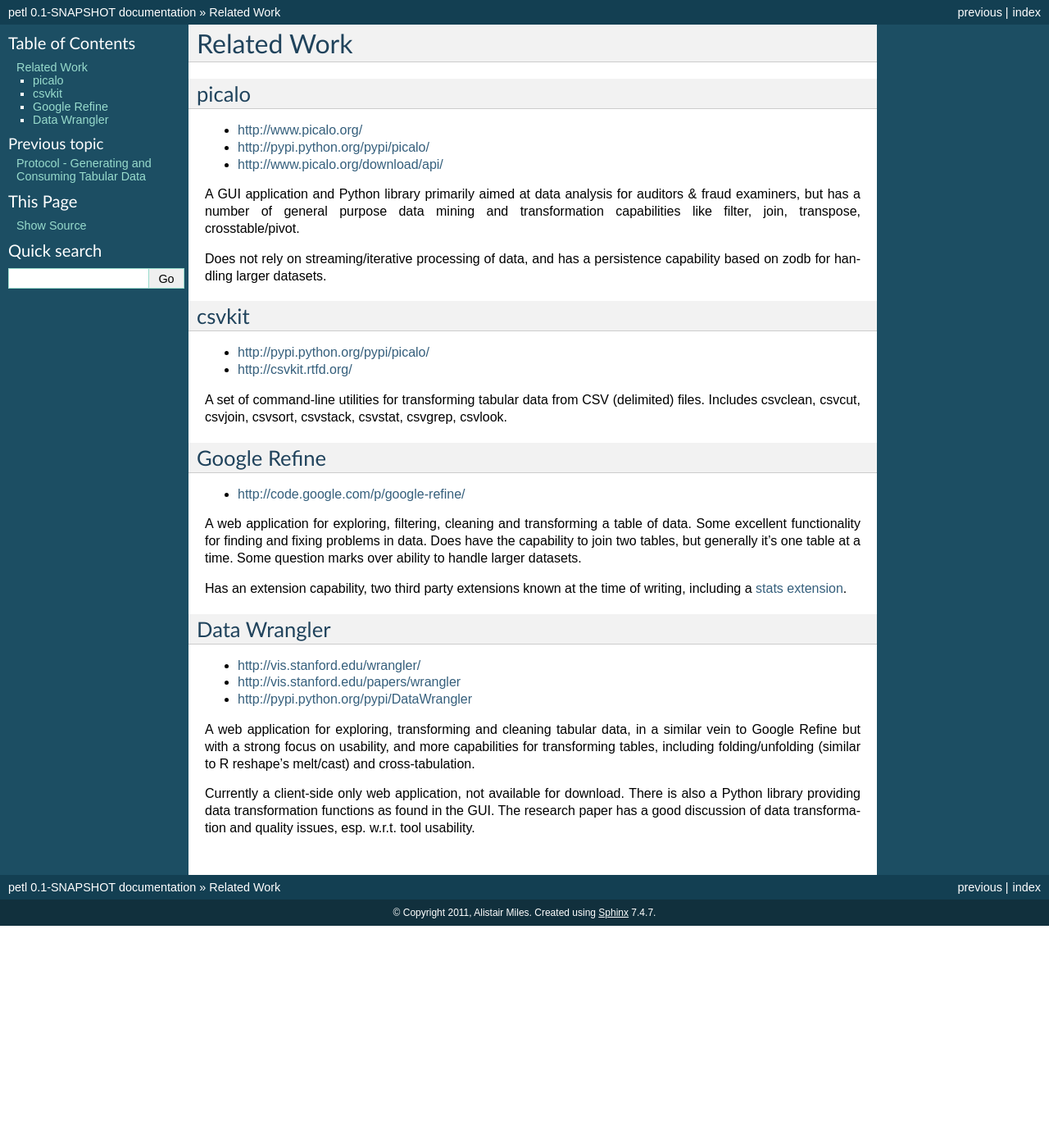
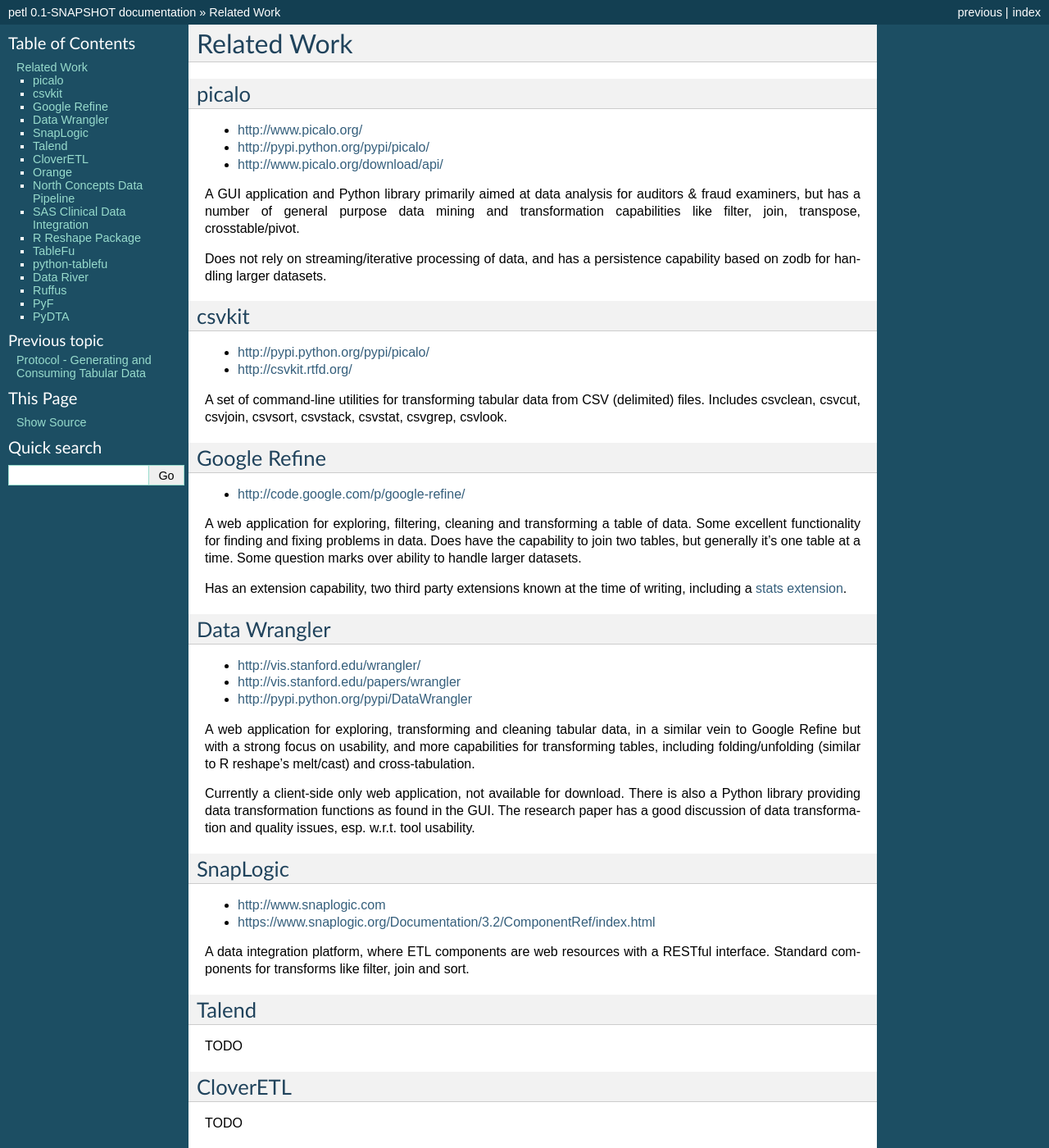
Before and after one commit to petl-developers/petl, a Sphinx documentation site: the page built from docs/related_work.txt, in a window 1280 px wide and 1400 px high. Shown: the whole window at 82% size. Built offline with Sphinx 7.4.7, drawn with Linux system fonts in a browser that asks for light colours; formulas are drawn with MathJax 3; some of the changed text lies outside the part shown.

Commit message:
some placeholders

```diff
--- a/docs/related_work.txt
+++ b/docs/related_work.txt
@@ -59,3 +59,73 @@
 functions as found in the GUI. The research paper has a good
 discussion of data transformation and quality issues, esp. w.r.t. tool
 usability.
+
+SnapLogic
+---------
+
+- http://www.snaplogic.com
+- https://www.snaplogic.org/Documentation/3.2/ComponentRef/index.html
+
+A data integration platform, where ETL components are web resources
+with a RESTful interface. Standard components for transforms like
+filter, join and sort.
+
+Talend
+------
+
+TODO
+
+CloverETL
+---------
+
+TODO
+
+Orange
+------
+
+TODO
+
+North Concepts Data Pipeline
+----------------------------
+
+TODO
+
+SAS Clinical Data Integration
+-----------------------------
+
+TODO
+
+R Reshape Package
+-----------------
+
+TODO
+
+TableFu
+-------
+
+TODO
+
+python-tablefu
+--------------
+
+TODO
+
+Data River
+----------
+
+TODO
+
+Ruffus
+------
+
+TODO
+
+PyF
+---
+
+TODO
+
+PyDTA
+-----
+
+TODO
```
